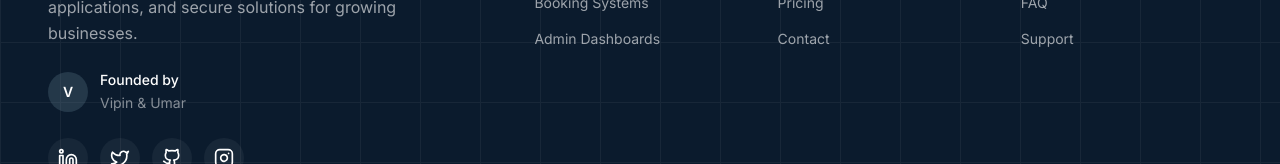
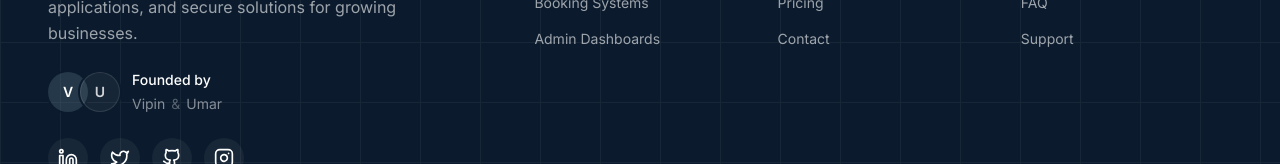
Before and after one commit to Uprigt-tech/uprigt, a React (Vite) app: page / in a window 1280 px wide. Shown: the part 6402-6566 px from the top of the page. Built offline with nearby package versions, Linux system fonts and the light colour scheme.

Commit message:
co-founder added

```diff
--- a/src/sections/Footer.tsx
+++ b/src/sections/Footer.tsx
@@ -78,17 +78,31 @@ export default function Footer() {
 
                 {/* Founder Info */}
                 <div className="flex items-center gap-3 mb-6">
-                  <div className="w-10 h-10 rounded-full bg-steel-blue/30 flex items-center justify-center">
+                  <div className="flex -space-x-2">
+                    <div className="w-10 h-10 rounded-full bg-steel-blue/30 flex items-center justify-center ring-2 ring-deep-space">
                       <span className="text-sm font-semibold">V</span>
                     </div>
+                    <div className="w-10 h-10 rounded-full border border-white/10 bg-white/5 flex items-center justify-center ring-2 ring-deep-space z-10">
+                      <span className="text-sm text-white/80 font-semibold">U</span>
+                    </div>
+                  </div>
                   <div>
-                    <p className="text-sm font-medium">Founded by</p>
+                    <p className="text-sm font-medium mb-1">Founded by</p>
+                    <div className="flex items-center gap-1.5 leading-none">
                       <a
                         href="https://vipinfolio.vercel.app/"
                         className="text-sm text-white/50 hover:text-white transition-colors"
                       >
-                      Vipin & Umar
+                        Vipin
                       </a>
+                      <span className="text-sm text-white/30">&amp;</span>
+                      <a
+                        href="#"
+                        className="text-sm text-white/50 hover:text-white transition-colors"
+                      >
+                        Umar
+                      </a>
+                    </div>
                   </div>
                 </div>
 
```
Also changed, not shown: update-footer.cjs (added, +40 -0 lines), update-footer.js (added, +40 -0 lines). Lines whose indentation alone changed are shown as unchanged.
